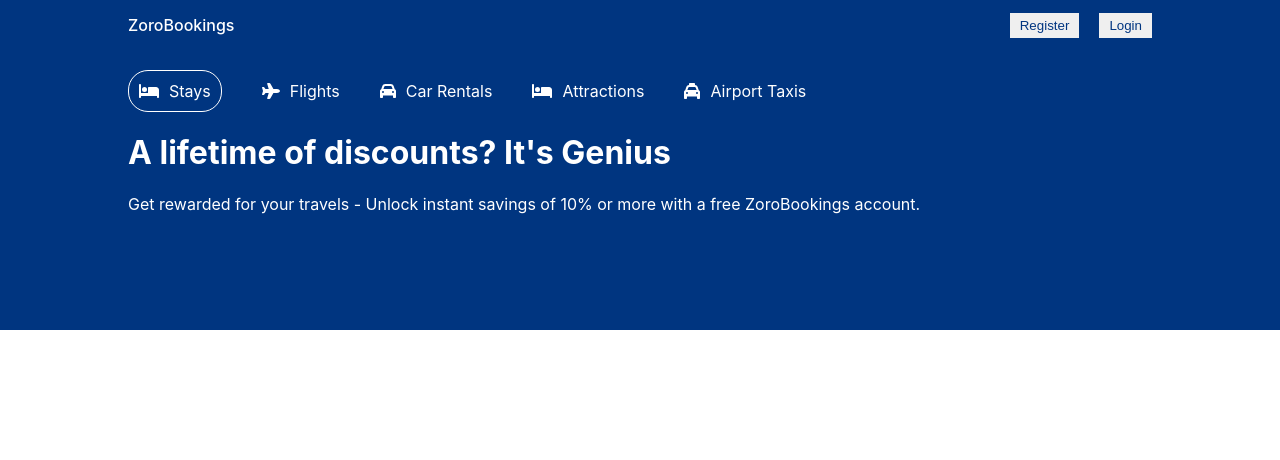
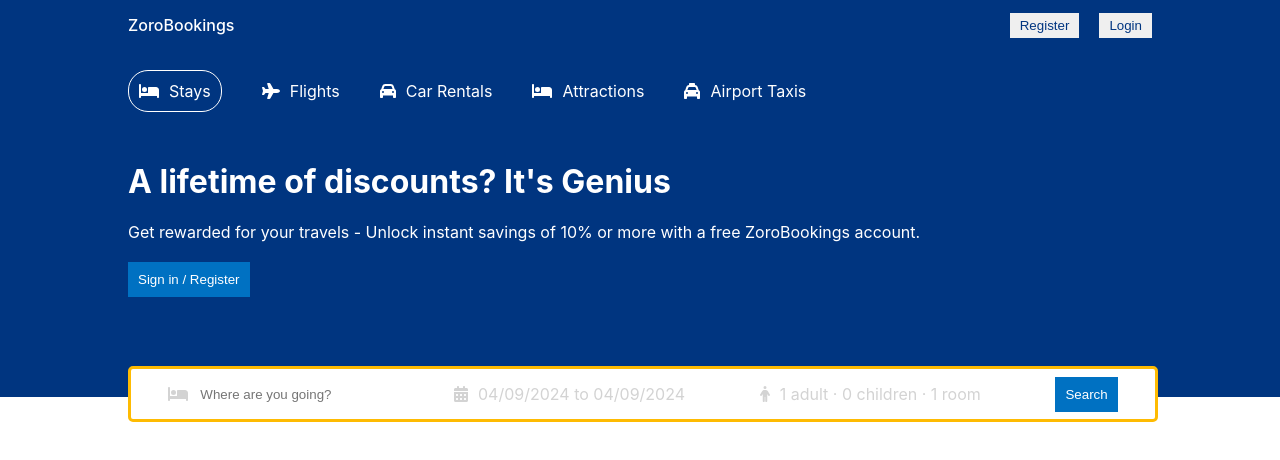
Before and after one commit to Anshuman1609/react-booking-software-frontend-only-, a React (Create React App) app: page / in a window 1280 px wide. Shown: the top 460 px of the page. Built offline with nearby package versions, Linux system fonts and the light colour scheme.

Commit message:
header done

```diff
--- a/package.json
+++ b/package.json
@@ -11,7 +11,9 @@
     "@testing-library/jest-dom": "^5.17.0",
     "@testing-library/react": "^13.4.0",
     "@testing-library/user-event": "^13.5.0",
+    "date-fns": "^3.6.0",
     "react": "^18.2.0",
+    "react-date-range": "^2.0.0-alpha.4",
     "react-dom": "^18.2.0",
     "react-router-dom": "^6.22.3",
     "react-scripts": "5.0.1",
--- a/src/components/header/Header.jsx
+++ b/src/components/header/Header.jsx
@@ -1,9 +1,37 @@
-import React from 'react';
+import React, { useState } from 'react';
 import "./header.css";
 import { FontAwesomeIcon } from '@fortawesome/react-fontawesome';
-import { faBed, faCar, faPlane, faTaxi } from '@fortawesome/free-solid-svg-icons';
+import { faBed, faCalendarDays, faCar, faPerson, faPlane, faTaxi } from '@fortawesome/free-solid-svg-icons';
+import { DateRange } from 'react-date-range';
+import 'react-date-range/dist/styles.css';
+import 'react-date-range/dist/theme/default.css';
+import { format } from 'date-fns';
 
 const Header = () => {
+    const [openDate, setOpenDate] = useState(false);
+    const [date, setDate] = useState([
+        {
+            startDate: new Date(),
+            endDate: new Date(),
+            key: 'selection'
+        }
+    ]);
+    const [openOptions, setOpenOptions] = useState(false);
+    const [options, setOptions] = useState({
+        adult: 1,
+        children: 0,
+        room: 1
+    });
+
+    const handleOption = (name, operation) => {
+        setOptions((prev) => {
+            return {
+                ...prev,
+                [name]: operation === "i" ? options[name] + 1 : options[name] - 1,
+            };
+        });
+    };
+
     return (
         <div className="header">
             <div className="headerContainer">
@@ -34,6 +62,57 @@
                 <p className="headerDesc">
                     Get rewarded for your travels - Unlock instant savings of 10% or more with a free ZoroBookings account.
                 </p>
+                <button className="headerBtn">Sign in / Register</button>
+                <div className="headerSearch">
+                    <div className="headerSearchItem">
+                        <FontAwesomeIcon icon={faBed} className="headerIcon" />
+                        <input type="text" placeholder="Where are you going?" className="headerSearchInput" />
+                    </div>
+                    <div className="headerSearchItem">
+                        <FontAwesomeIcon icon={faCalendarDays} className="headerIcon" />
+                        <span onClick={() => setOpenDate(!openDate)} className="headerSearchText">{`${format(date[0].startDate, "MM/dd/yyyy")} to ${format(date[0].endDate, "MM/dd/yyyy")}`}</span>
+                        {openDate && <DateRange
+                            editableDateInputs={true}
+                            onChange={(item) => setDate([item.selection])}
+                            moveRangeOnFirstSelection={false}
+                            ranges={date}
+                            className="date"
+                        />}
+                    </div>
+                    <div className="headerSearchItem">
+                        <FontAwesomeIcon icon={faPerson} className="headerIcon" />
+                        <span onClick={() => setOpenOptions(!openOptions)} className="headerSearchText">{`${options.adult} adult · ${options.children} children · ${options.room} room`}</span>
+                        {openOptions && <div className="options">
+                            <div className="optionItem">
+                                <span className="optionText">Adult</span>
+                                <div className="optionCounter">
+                                    <button disabled={options.adult <= 1} className="optionCounterButton" onClick={() => handleOption("adult", "d")}>-</button>
+                                    <span className="optionCounterNumber">{options.adult}</span>
+                                    <button className="optionCounterButton" onClick={() => handleOption("adult", "i")}>+</button>
+                                </div>
+                            </div>
+                            <div className="optionItem">
+                                <span className="optionText">Children</span>
+                                <div className="optionCounter">
+                                    <button disabled={options.children <= 0} className="optionCounterButton" onClick={() => handleOption("children", "d")}>-</button>
+                                    <span className="optionCounterNumber">{options.children}</span>
+                                    <button className="optionCounterButton" onClick={() => handleOption("children", "i")}>+</button>
+                                </div>
+                            </div>
+                            <div className="optionItem">
+                                <span className="optionText">Room</span>
+                                <div className="optionCounter">
+                                    <button disabled={options.room <= 1} className="optionCounterButton" onClick={() => handleOption("room", "d")}>-</button>
+                                    <span className="optionCounterNumber">{options.room}</span>
+                                    <button className="optionCounterButton" onClick={() => handleOption("room", "i")}>+</button>
+                                </div>
+                            </div>
+                        </div>}
+                    </div>
+                    <div className="headerSearchItem">
+                        <button className="headerBtn">Search</button>
+                    </div>
+                </div>
             </div>
         </div>
     )
--- a/src/components/header/header.css
+++ b/src/components/header/header.css
@@ -1,11 +1,12 @@
-.header{
- background-color: #003580;
- color: white;
- display: flex;
- justify-content: center;
+.header {
+    background-color: #003580;
+    color: white;
+    display: flex;
+    justify-content: center;
+    position: relative;
 }
 
-.headerContainer{
+.headerContainer {
     width: 100%;
     max-width: 1024px;
     padding-left: 10px;
@@ -13,26 +14,136 @@
     margin: 20px 0px 100px 0px;
 }
 
-.headerList{
+.headerList {
     display: flex;
     gap: 40px;
+    margin-bottom: 50px;
 }
 
-.headerListItem{
+.headerListItem {
     display: flex;
     gap: 10px;
     align-items: center;
 }
 
-.headerListItem.active{
+.headerListItem.active {
     border: 1px solid white;
     padding: 10px;
     border-radius: 20px;
 }
 
-@media only screen and (max-width: 598px){
-    .headerList{
+.headerDesc {
+    margin: 20px 0px;
+}
+
+.headerBtn {
+    background-color: #0071c2;
+    color: white;
+    font-weight: 500;
+    border: none;
+    padding: 10px;
+    cursor: pointer;
+}
+
+.headerSearch {
+    height: 30px;
+    background-color: white;
+    border: 3px solid #febb02;
+    display: flex;
+    align-items: center;
+    /* color: lightgray; */
+    justify-content: space-around;
+    padding: 10px 0px;
+    border-radius: 5px;
+    position: absolute;
+    bottom: -25px;
+    width: 100%;
+    max-width: 1024px;
+}
+
+.headerIcon {
+    color: lightgray;
+}
+
+.headerSearchItem {
+    display: flex;
+    align-items: center;
+    gap: 10px;
+}
+
+.headerSearchInput {
+    border: none;
+    outline: none;
+}
+
+.headerSearchText {
+    color: lightgray;
+    cursor: pointer;
+}
+
+.date {
+    position: absolute;
+    top: 50px;
+
+}
+
+@media only screen and (max-width: 598px) {
+    .headerList {
         flex-direction: column;
         gap: 20px;
     }
 }
+
+.options{
+    position: absolute;
+    top: 50px;
+    background-color: white;
+    color: gray;
+    border-radius: 5px;
+    -webkit-box-shadow: 0px 0px 10px -5px rgba(0, 0, 0, 0.4);
+    box-shadow: 0px 0px 10px -5px rgba(0, 0, 0, 0.4);
+}
+
+.optionItem{
+    width: 200px;
+    display: flex;
+    justify-content: space-between;
+    margin: 10px;
+}
+
+.optionCounter{
+    display: flex;
+    align-items: center;
+    gap: 10px;
+    font-size: 12px;
+    color: black;
+}
+
+.optionCounterButton{
+    width: 30px;
+    height: 30px;
+    border: 1px solid #0071c2;
+    color: #0071c2;
+    cursor: pointer;
+    background-color: white;
+}
+
+.optionCounterButton:disabled{
+    cursor: not-allowed;
+}
+
+@media only screen and (max-width: 520px ) and (min-width: 300px) {
+
+    .headerSearch {
+        border: none;
+        display: grid;
+        grid-template-rows: auto auto auto auto;
+        grid-template-columns: 1fr;
+        gap: 10px;
+        width: 280px;
+    }
+    .headerSearchItem{
+        border: none;
+        padding: 10px;
+    }
+}
```
Also changed, not shown: 1 other file (tests, documents, lock files or other folders).
